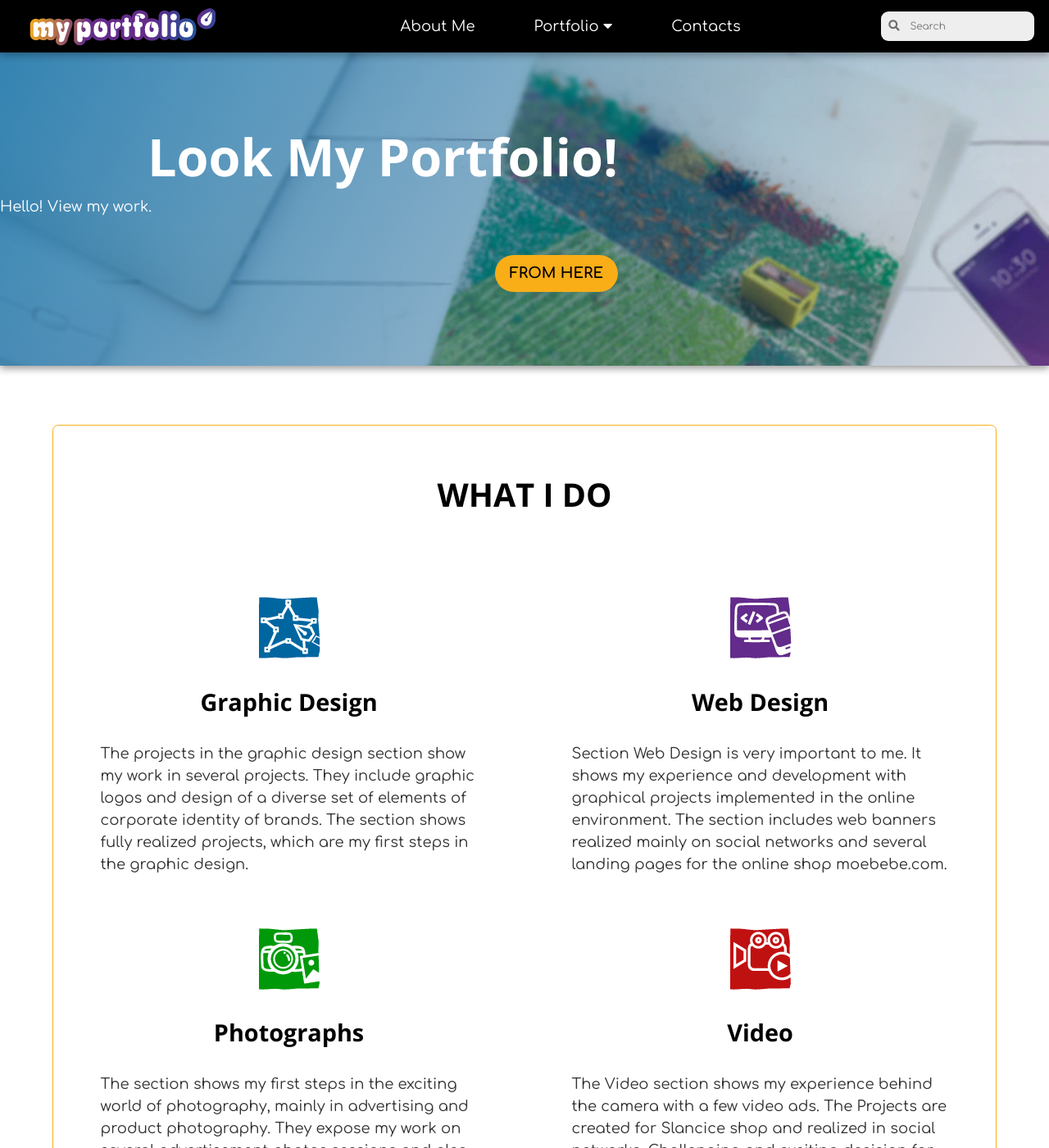
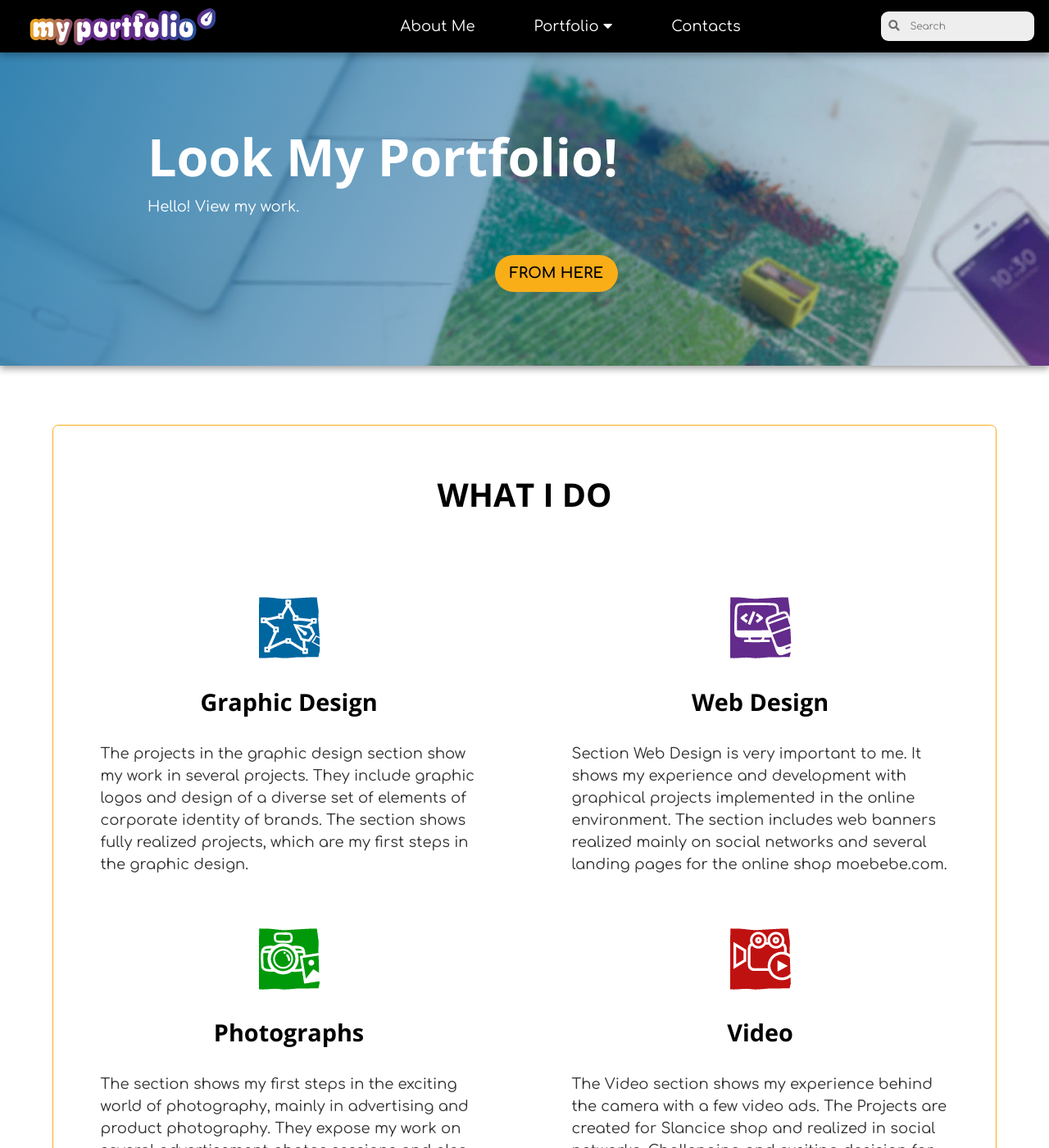
Before and after one commit to LiliyaMilanova/myportfolio, a Jekyll site: the page built from index.html, in a window 1280 px wide and 1400 px high. Shown: the whole window at 82% size. Built offline with Jekyll 4.4.1, drawn with Linux system fonts in a browser that asks for light colours; nearby versions of some CDN libraries.

Commit message:
Update styles.css

```diff
--- a/css/styles.css
+++ b/css/styles.css
@@ -37,6 +37,7 @@ body {
 
 .header p {
     color: rgb(255, 255, 255);
+    margin: 0 0 0 10rem;
 }
 
 .info {
```
